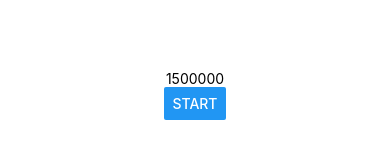
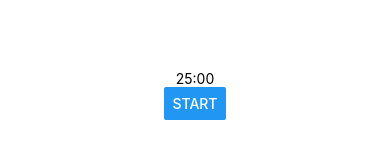
Before and after one commit to apratt957/pomodoro, a React Native app: screen / in a window 390 px wide. Shown: the part 327-486 px from the top of the page. Built offline with nearby package versions, Linux system fonts and the light colour scheme.

Commit message:
properly formatting timer using momentjs

```diff
--- a/App.js
+++ b/App.js
@@ -18,7 +18,11 @@ export default function App() {
 
   return (
     <View style={styles.container}>
-      <Text>{time}</Text>
+      <Text>
+        {moment
+          .utc(moment.duration(time, 'ms').asMilliseconds())
+          .format('mm:ss')}
+      </Text>
       <Button title="Start" onPress={() => activeSwitch()} />
     </View>
   );
```
